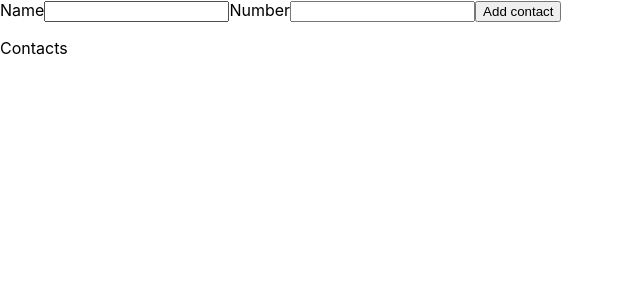
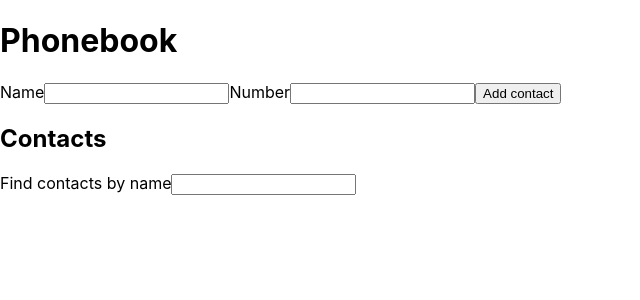
Before and after one commit to Mihail18071983/goit-react-hw-08-phonebook, a React (Create React App) app: page / in a window 1280 px wide. Shown: the top 300 px of the page, without its empty margins (0-640 px from the left). Built offline with nearby package versions, Linux system fonts and the light colour scheme.

Commit message:
Update App.jsx

```diff
--- a/src/components/App.jsx
+++ b/src/components/App.jsx
@@ -1,25 +1,37 @@
 import { Component } from 'react';
-import { nanoid } from 'nanoid';
+// import { nanoid } from 'nanoid';
+import { customAlphabet } from 'nanoid';
 
 export class App extends Component {
-  state = { contacts: [], name: '', number: '' };
+  state = { contacts: [], name: '', number: '', filter: '' };
 
   handleSubmit = e => {
     e.preventDefault();
-    const { contacts } = this.state;
+    // const { contacts } = this.state;
     console.log(e.target.elements.name.value);
     console.log(e.target.elements.number.value);
     const name = e.target.elements.name.value;
     const number = e.target.elements.number.value;
-    contacts.push({ [name]: number });
-    console.dir(contacts);
-    this.setState({ contacts });
+    const nanoid = customAlphabet('1234567890', 2);
+    const id = 'id-' + nanoid(2);
+    console.log('id', id);
+    const contact = { id, name, number };
+    this.setState(({ contacts }) => ({ contacts: [contact, ...contacts] }));
     console.dir(this.state);
   };
 
+  changeFilter = e => {
+    this.setState({ filter: e.currentTarget.value });
+  };
+
   render() {
-    const {contacts}=this.state
+    const { contacts, filter } = this.state;
+    const normalizedFilter = filter.toLowerCase();
+    const visibleContacts=contacts.filter(contact=> contact.name.toLowerCase().includes(normalizedFilter))
+
     return (
+      <>
+        <h1>Phonebook</h1>
         <form onSubmit={this.handleSubmit}>
           <label>
             Name
@@ -42,17 +54,26 @@ export class App extends Component {
             />
           </label>
           <button type="submit">Add contact</button>
-          <div>
-          <p>Contacts</p>
+        </form>
+        <div>
+          <h2>Contacts</h2>
+          <label>
+            Find contacts by name
+            <input type="text" value={filter} onChange={this.changeFilter} />
+          </label>
+
           <ul>
-            {contacts.map((contact, idx) => {
-              const propName=Object.keys(contact)
-              return <li key={idx}><span>{propName}:</span><span>{contact[propName]}</span></li>;
+            {visibleContacts.map(({ id, name, number }) => {
+              return (
+                <li key={id}>
+                  <span>{name}:</span>
+                  <span>{number}</span>
+                </li>
+              );
             })}
           </ul>
         </div>
-        </form>
-
+      </>
     );
   }
 }
```
